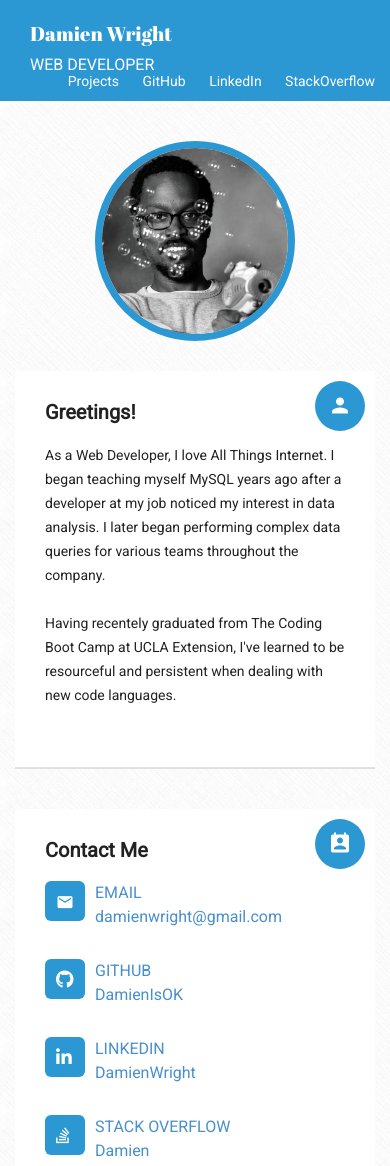
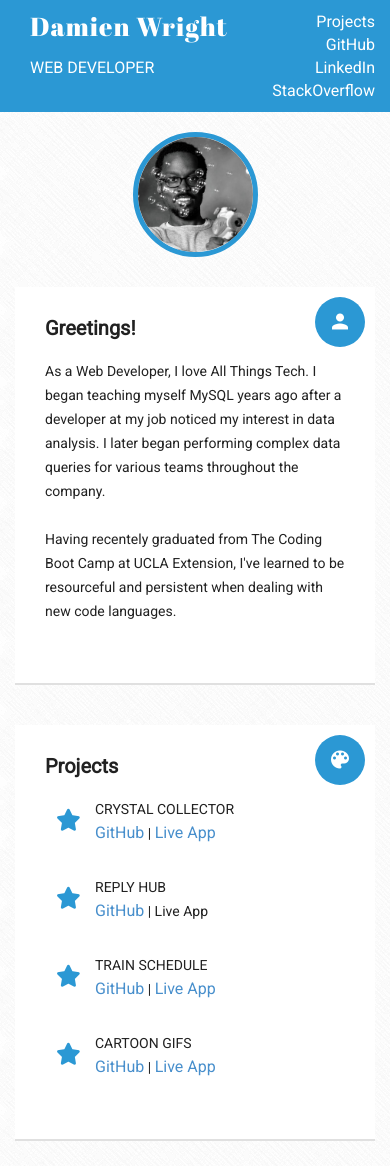
Before and after one commit to DamienIsOK/portfolio-site, a plain HTML site: page index.html in a window 390 px wide. Shown: the top 1166 px of the page. Drawn offline with Linux system fonts and the light colour scheme.

Commit message:
removed contact info card due to redundancy and added projects instead. made lots of changes to the responsive.css for mobile

```diff
--- a/css/responsive.css
+++ b/css/responsive.css
@@ -65,3 +65,39 @@
 	    padding: 10px 0px 0px 10px;
 	}
 }
+
+@media only screen and (min-width: 0px) and (max-width: 766px) {
+	.user-header img{
+		margin-top: 20px;
+		width: 125px;
+		height: 125px;
+		border-width: 5px;
+	}
+
+	.right-menu {
+	padding-top: 10px;
+	text-align: right;
+	font-size: 16px;
+}
+
+	.right-menu li {
+	display: block;
+	word-spacing: 20px;
+	}
+
+.left-menu{
+	padding-top: 8px;
+}
+
+	.left-menu a, .page-title{
+		font-size: 26px;
+		font-weight: 400;
+		color: #fff;
+		}
+
+	.page-title{
+		margin-left: 15px;
+		font-family: 'Abril Fatface', cursive;
+		letter-spacing: 1.0px;
+		}
+}
--- a/css/style.css
+++ b/css/style.css
@@ -10,6 +10,7 @@ a {
 
 a:link {
 	text-decoration: none;
+	color: white;
 }
 
 a:visited {
@@ -64,7 +65,7 @@ header{
 .right-menu {
 	padding-top: 70px;
 	text-align: right;
-	font-size: 14px;
+	font-size: 16px;
 }
 
 .right-menu li {
@@ -80,6 +81,7 @@ header{
 .page-title{
 	margin-left: 15px;
 	font-family: 'Abril Fatface', cursive;
+	letter-spacing: 1.0px;
 }
 
 .role-title {
@@ -139,7 +141,7 @@ header{
 	text-decoration: none;
 }
 
-/*Contact*/
+/*Projects*/
 .cart ul, .contact ul{
 	margin: 0;
 	padding: 0;
@@ -156,10 +158,10 @@ header{
 	float: left;
 	height: 40px;
 	width: 40px;
-	color: #fff;
-	background-color: #2b98d4;
-	border-radius: 15%;
-	font-size: 18px;
+	color: #2b98d4;
+	/*background-color: #2b98d4;*/
+	border-radius: 50%;
+	font-size: 22px;
 	/*padding: 12px 0px 0px 15px;*/
 	padding: none;
 	margin-right: 10px;
--- a/index.html
+++ b/index.html
@@ -121,7 +121,7 @@
 							Greetings!
 						</h1>
 						<p>
-							As a Web Developer, I love All Things Internet. I began teaching myself MySQL years ago after a developer at my job noticed my interest in data analysis. I later began performing complex data queries for various teams throughout the company.
+							As a Web Developer, I love All Things Tech. I began teaching myself MySQL years ago after a developer at my job noticed my interest in data analysis. I later began performing complex data queries for various teams throughout the company.
 
 							<br><br>
 
@@ -146,46 +146,38 @@
 										<div class="col-md-12">
 											<div class="contact cart wow slideInUp animated">
 												<span>
-													<i class="md-perm-contact-cal icons pull-right wow zoomIn animated" data-wow-delay="1s" data-wow-duration="1s"></i>
+													<i class="md-palette icons pull-right wow zoomIn animated" data-wow-delay="1s" data-wow-duration="1s"></i>
 												</span>
 												<h1>
-													Contact Me
+													Projects
 												</h1>
 												<ul>
 													<li class="wow fadeInUp animated">
-														<i class="md-email"></i>
+														<i class="fa fa-star" aria-hidden="true"></i>
 														<p>
-														<a href="mailto:damienwright@gmail.com" target="_blank">
-															EMAIL <br>
-															damienwright@gmail.com
-														</a>
+															CRYSTAL COLLECTOR <br>
+															<a href="https://github.com/DamienIsOK/Crystal-Game" target="_blank"> GitHub</a> | <a href="https://damp-wave-80150.herokuapp.com" target="_blank">Live App</a>
 														</p>
 													</li>
 													<li class="wow fadeInUp animated">
-														<i class="fa fa-github" aria-hidden="true"></i>
+														<i class="fa fa-star" aria-hidden="true"></i>
 														<p>
-														<a href="https://github.com/DamienIsOK" target="_blank">
-															GITHUB <br>
-															DamienIsOK
-														</a>
+															REPLY HUB <br>
+															<a href="https://github.com/DamienIsOK/ReplyHub" target="_blank">GitHub</a> | Live App
 														</p>
 													</li>
 													<li class="wow fadeInUp animated">
-														<i class="fa fa-linkedin" aria-hidden="true"></i>
+														<i class="fa fa-star" aria-hidden="true"></i>
 														<p>
-														<a href="https://www.linkedin.com/in/damien-wright" target="_blank">
-															LINKEDIN <br>
-															DamienWright
-														</a>
+															TRAIN SCHEDULE <br>
+															<a href="https://github.com/DamienIsOK/Train-Schedule" target="_blank">GitHub</a> | <a href="https://pacific-atoll-28314.herokuapp.com" target="_blank">Live App</a>
 														</p>
 													</li>
 													<li class="wow fadeInUp animated">
-														<i class="fa fa-stack-overflow" aria-hidden="true"></i>
+														<i class="fa fa-star" aria-hidden="true"></i>
 														<p>
-														<a href="http://stackoverflow.com/users/7211668/damien" target="_blank">
-															STACK OVERFLOW <br>
-															Damien
-														</a>
+															CARTOON GIFS <br>
+															<a href="https://github.com/DamienIsOK/Cartoons-Giphy-API" target="_blank">GitHub</a> | <a href="https://calm-sierra-94570.herokuapp.com" target="_blank">Live App</a>
 														</p>
 													</li>
 												</ul>
```
